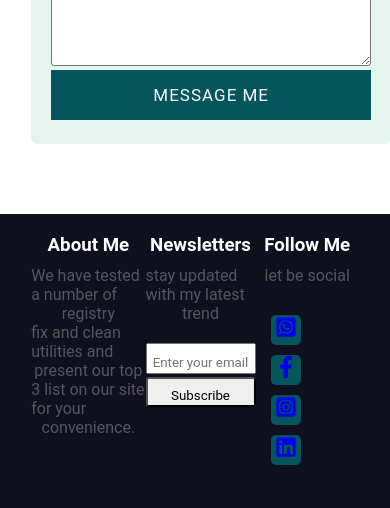
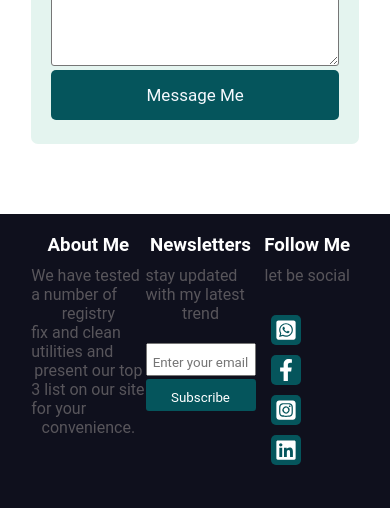
Before and after one commit to kubwimanav/portofolior, a React (Vite) app: page / in a window 390 px wide. Shown: the part 7221-7729 px from the top of the page. Built offline with nearby package versions, Linux system fonts and the light colour scheme.

Commit message:
portofolio

```diff
--- a/src/App.css
+++ b/src/App.css
@@ -463,6 +463,7 @@ color: #e3e3e8;
 }
 .services-container .service-box:hover.service-box .icon-wrapper{
 	background-color: var(--bg-clr-one);
+	color: rgb(57,107,101);
 }
 .services-container .service-box:hover.service-box .icon-wrapper i{
 	color: var(--primary-clr);
@@ -824,13 +825,14 @@ color: #e3e3e8;
 	background-color: var(--primary-clr);
 	color: var(--bg-clr-one);
 	font-size: 17px;
-	letter-spacing: 1px;
-	text-align: center;
-	cursor: pointer;
-	transition: 0.4s;
+	border-radius: 5px;
 }
 .sendbutton:hover{
-	background-color: var(--text-clr);
+	background-color: white;
+	color: #05555c;
+    /* border-style: solid;
+	border-color: black; */
+	border: 1px solid black;
 }
 /*   *** Contact Section Styling Ends ***   */
 
@@ -855,13 +857,30 @@ color: #e3e3e8;
 }
 .footer-email{
 	width: 60%;
-	padding: 10px 0px 2px 0px;
+	line-height: 0;
+	padding: 10px 0px 4px 0px;
 }
 .footer-buttond{
 	border-radius: 3px;
 	width: 40%;
-	padding: 9px 0px 2px 0px;
+	color: white;
+	line-height: 0;
+	padding: 19px 0px 13px 0px;
+
+	border: none;
+	background-color: #05555c;
 }
+.footer-buttond:hover{
+	border-radius: 3px;
+	width: 40%;
+	color: #05555c;
+	line-height: 0;
+	padding: 19px 0px 13px 0px;
+
+	border: none;
+	background-color: white;
+}
+
 .vinct p{
 margin-top: 10px;
 
@@ -869,6 +888,13 @@ margin-top: 10px;
 .footer-contents h3,ul{
 	color: white;
 
+}
+.fot-icon{
+	margin-top: 3px;
+	color: white;
+}
+.fot-icon:hover{
+	color: #05555c;
 }
 
 .footer-contents a{
@@ -892,7 +918,7 @@ margin-top: 10px;
 	gap: 4px;
 	padding: 20px;
 	border-radius: 7px;
-background-color: rgb(228, 244, 239);
+    background-color: rgb(228, 244, 239);
 
 }
 
@@ -1088,7 +1114,7 @@ background-color: rgb(228, 244, 239);
 
 }
 
-@media (max-width:420px) {
+@media (max-width:480px) {
 
 .input{
 	width: 20rem;
@@ -1104,10 +1130,33 @@ background-color: rgb(228, 244, 239);
 	border-radius: 10px;
 
 }
+.page-footer{
+	width: 100%;
+}
+}
+
+@media (max-width:420px) {
+
+.input{
+	width: 18rem;
+
+}
+.contact-text{
+	height: 7rem;
+	border-radius: 3px;
+}
+.contact-map{
+	width: 20.5rem;
+	height: 15rem;
+	border-radius: 10px;
+
+}
+.page-footer{
+	width: 100%;
+}
 }
 
 
-/*   === Screen Size 350px or Smaller  ===   */
 @media(max-width: 375px){
 	button.contact-btn{
 		display: none;
--- a/src/Dashboard/Dashstyles/Dashhome.css
+++ b/src/Dashboard/Dashstyles/Dashhome.css
@@ -3,7 +3,7 @@
   gap: 20px;
 }
 .usercard {
-  width: 14.5rem;
+  width: 13.5rem;
   height: 8rem;
   border-radius: 12px;
   background-color: rgb(180,223,196);
@@ -17,7 +17,7 @@
 }
 .chartsdash {
   display: flex;
-  gap: 30px;
+  gap: 1px;
 }
 .camps {
   display: flex;
--- a/src/Dashboard/Home.jsx
+++ b/src/Dashboard/Home.jsx
@@ -78,21 +78,21 @@ function Home(users) {
             <AiOutlineUserAdd className="iconn" />
           </p>
           <p>Users</p>
-          <p>Users</p>
+          <p>40 Users</p>
         </div>
         <div className="usercard">
           <p>
             <FaCampground className="iconn" />
           </p>
           <p>Booking</p>
-          <p> Booking</p>
+          <p>2 Booking</p>
         </div>
         <div className="usercard">
           <p>
             <PiAirplaneBold className="iconn" />
           </p>
           <p> Tours</p>
-          <p> Tours</p>
+          <p> 100 Tours</p>
         </div>
         <div className="usercard">
           <p>
@@ -100,7 +100,7 @@ function Home(users) {
           </p>
           <p>Messages</p>
 
-          <p> Messages</p>
+          <p>30 Messages</p>
         </div>
       </div>
 
@@ -132,7 +132,7 @@ function Home(users) {
 
         <div className="areachart">
           <AreaChart
-            width={500}
+            width={490}
             height={220}
             data={data}
             margin={{
--- a/src/Sercvices.jsx
+++ b/src/Sercvices.jsx
@@ -597,7 +597,7 @@ function Services() {
                 placeholder="Type Your Message"
               ></textarea>
               <button className="sendbutton" id="sendButton" type="submit">
-                MESSAGE ME
+                Message Me
               </button>
               <p id="errorText" className="error-text"></p>
             </form>
@@ -644,16 +644,16 @@ function Services() {
                 <p>let be social</p>
                 <div className="contactSocialMedia">
                   <a href="#">
-                    <FaWhatsappSquare />
+                    <FaWhatsappSquare className="fot-icon" />
                   </a>
                   <a href="#">
-                    <FaFacebookF />
+                    <FaFacebookF className="fot-icon" />
                   </a>
                   <a href="#">
-                    <FaSquareInstagram />
+                    <FaSquareInstagram className="fot-icon" />
                   </a>
                   <a href="#">
-                    <FaLinkedin />
+                    <FaLinkedin className="fot-icon" />
                   </a>
                 </div>
               </div>
```
